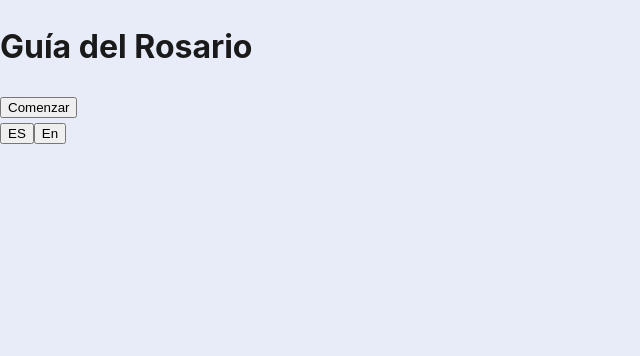
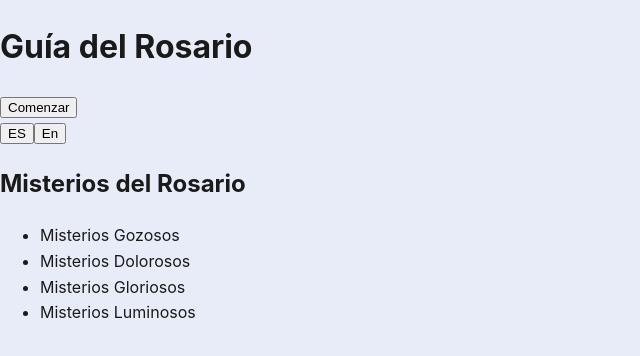
Before and after one commit to LuisDev912/Rosary-guide, a React (Vite) app: page / in a window 1280 px wide. Shown: the top 356 px of the page, without its empty margins (0-640 px from the left). Built offline with nearby package versions, Linux system fonts and the light colour scheme.

Commit message:
"feat: add example of traduction with the Mysteries - Create #languageTest div that shows the Mysteries. - Update es.json and en.json to show the Mysteries using map()."

```diff
--- a/src/App.jsx
+++ b/src/App.jsx
@@ -4,6 +4,7 @@ import './styles/App.css';
 
 function App() {
   const { t } = useTranslation();
+  const mysteries = t("mysteries.list", { returnObjects: true });
 
   return (
     <>
@@ -13,6 +14,15 @@ function App() {
       </div>
 
       <LanguageSwitcher />
+
+      <div className="languageTest">
+        <h2>{t("mysteries.title")}</h2>
+        <ul>
+          {mysteries.map((m, idx) => (
+            <li key={idx}>{m}</li>
+          ))}
+        </ul>
+      </div>
     </>
   )
 }
--- a/src/locales/en.json
+++ b/src/locales/en.json
@@ -49,9 +49,11 @@
     },
     "mysteries": {
         "title": "Holy Rosary mysteries",
-        "joyful": "Joyful Mysteries",
-        "sorrowful": "Sorrowful Mysteries",
-        "glorious": "Glorious Mysteries",
-        "luminous": "Luminous Mysteries"
+        "list": [
+            "Joyful Mysteries",
+            "Sorrowful Mysteries",
+            "Glorious Mysteries",
+            "Luminous Mysteries"
+        ]
     }
 }
--- a/src/locales/es.json
+++ b/src/locales/es.json
@@ -58,10 +58,11 @@
 
     "mysteries": {
     "title": "Misterios del Rosario",
-
-    "joyful": "Misterios Gozosos",
-    "sorrowful": "Misterios Dolorosos",
-    "glorious": "Misterios Gloriosos",
-    "luminous": "Misterios Luminosos"
+    "list": [
+        "Misterios Gozosos",
+        "Misterios Dolorosos",
+        "Misterios Gloriosos",
+        "Misterios Luminosos"
+    ]
     }
 }
```
